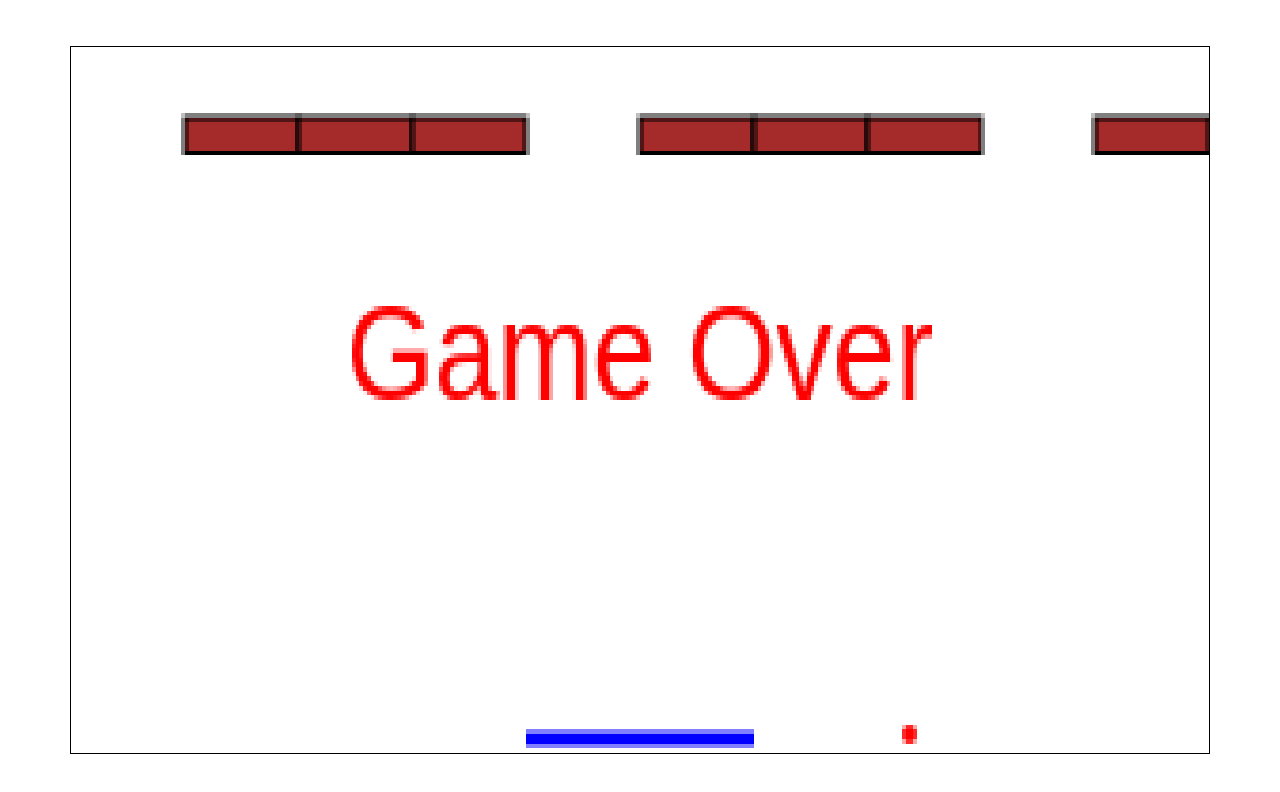
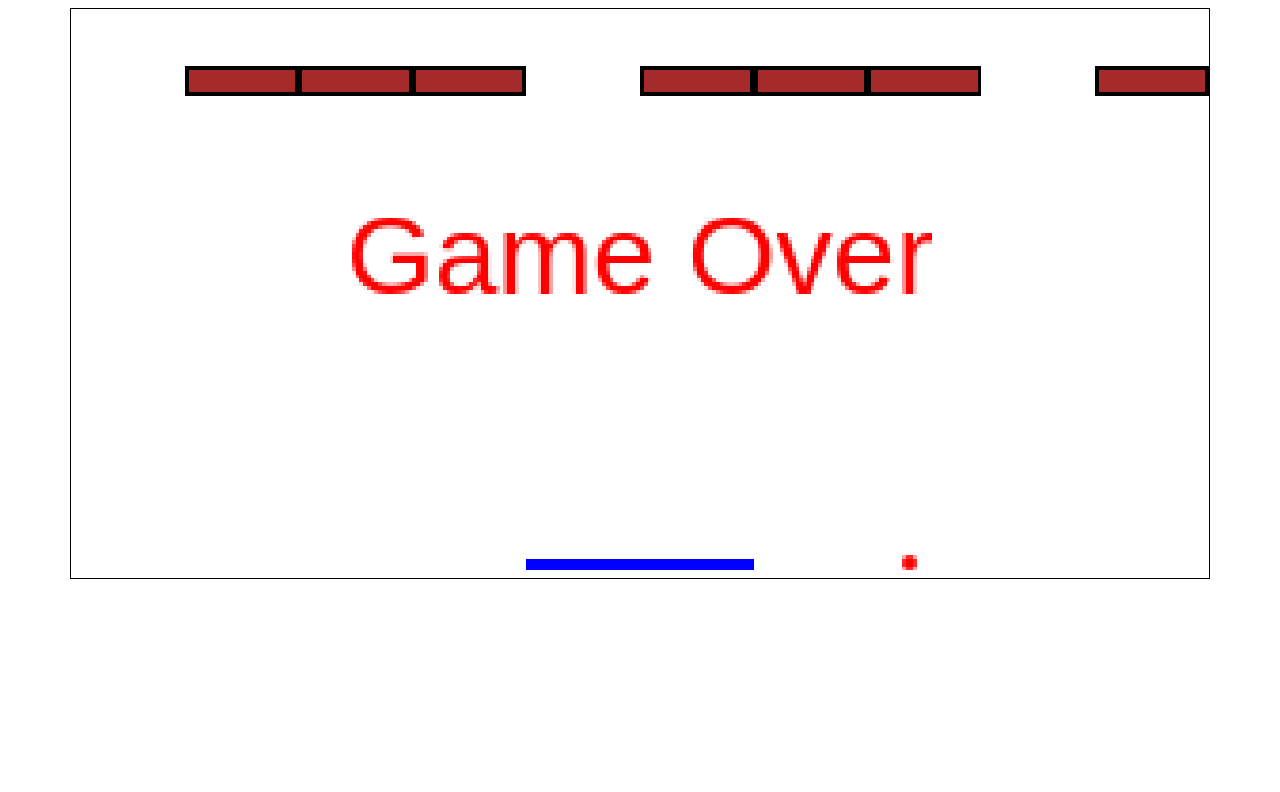
Before and after one commit to adhi30/BrickBlaster, a plain HTML site: page index.html in a window 1280 px wide. Drawn offline with Linux system fonts and the light colour scheme.

Commit message:
Improved rendering

```diff
--- a/index.html
+++ b/index.html
@@ -1,3 +1,4 @@
+<!DOCTYPE html>
 <html>
 <head>
 <title>Brick Breaker</title>
--- a/scripts/ball.js
+++ b/scripts/ball.js
@@ -5,7 +5,6 @@ export default class Ball {
     this.gameWidth = gameObj.gameWidth;
     this.gameHeight = gameObj.gameHeight;
     this.radius = 2;
-    this.bottomPadding = this.gameHeight*0.01;
     this.height = this.radius * 2;
     this.width = this.radius * 2;
     this.init();
@@ -13,19 +12,26 @@ export default class Ball {
 
   init() {
     this.speed = {x: 1, y: 1};
-    this.position = {x: this.gameWidth/2,
-                     y: this.gameHeight/2};
+    this.position = {x: Math.round(this.gameWidth/2),
+                     y: Math.round(this.gameHeight/2)};
+    this.positionBeforeLastUpdate = {x: this.position.x,
+                     y: this.position.y};
   }
 
   draw(ctx) {
+    ctx.clearRect(this.positionBeforeLastUpdate.x-this.radius,this.positionBeforeLastUpdate.y-this.radius,this.width,this.height);
     ctx.fillStyle = "red";
     ctx.beginPath();
     ctx.arc(this.position.x, this.position.y, this.radius, 0, 2*Math.PI, false);
     ctx.fill();
     //console.log(this.position.x, this.position.y);
+
   }
 
   update() {
+
+      this.positionBeforeLastUpdate = {x: this.position.x,
+                     y: this.position.y};
       // collision with walls
       let newX = this.position.x + this.speed.x;
       let newY = this.position.y + this.speed.y;
@@ -52,9 +58,10 @@ export default class Ball {
 
       // collision with bricks
       for (let brick of this.gameObj.brickObjects) {
-          if(brick.broken === false && hasCollisionOccured(this, brick)) {
+          if(brick.isBroken === false && hasCollisionOccured(this, brick)) {
               this.speed.y = this.speed.y * -1;
-              brick.broken = true;
+              brick.isBroken = true;
+              brick.drawOnNextPass = true;
           }
       }
       if(this.position.y > this.gameObj.paddle.position.y)
--- a/scripts/brick.js
+++ b/scripts/brick.js
@@ -1,21 +1,33 @@
 
 export default class Brick {
   constructor(x,y,gameWidth,gameHeight) {
-    this.height = gameHeight*0.05;
-    this.width = gameWidth * 0.1;
+    this.height = Math.round(gameHeight*0.05);
+    this.width = Math.round(gameWidth * 0.1);
     this.position = {x: x,
                      y: y};
-    this.broken = false;
+    this.isBroken = false;
+    this.drawOnNextPass = true;
   }
 
+
   draw(ctx) {
-    if(this.broken === true)
+    if(this.drawOnNextPass !== true)
         return;
 
+    this.drawOnNextPass = false;
+
+    if(this.isBroken === true) {
+        ctx.clearRect(this.position.x, this.position.y, this.width, this.height);
+        return;
+    }
+
+
+    ctx.fillStyle = "black";
+    ctx.lineWidth = 1;
+console.log(ctx.lineWidth);
+    ctx.fillRect(this.position.x, this.position.y, this.width, this.height);
     ctx.fillStyle = "brown";
-    ctx.fillRect(this.position.x, this.position.y, this.width, this.height);
-    ctx.fillStyle = "black";
-    ctx.strokeRect(this.position.x, this.position.y, this.width, this.height);
+    ctx.fillRect(this.position.x+1, this.position.y+1, this.width-2, this.height-2);
   }
 
   update() {
--- a/scripts/game.js
+++ b/scripts/game.js
@@ -32,7 +32,7 @@ class Game {
         this.brickObjects = [];
         this.initializeLevel();
         document.addEventListener("keydown", event => {
-            console.log(event.keyCode);
+            //console.log(event.keyCode);
             switch(event.keyCode) {
                 case 37:
                 case 39:
@@ -52,7 +52,7 @@ class Game {
         let brickArr = levels[this.gameLevel];
         for (let i=0; i<brickArr.length; i++) {
             if(brickArr[i] === 1)
-                this.brickObjects.push(new Brick(i*this.gameWidth*0.1,15,this.gameWidth,this.gameHeight));
+                this.brickObjects.push(new Brick(Math.round(i*this.gameWidth*0.1),15,this.gameWidth,this.gameHeight));
         }
     }
 
@@ -63,19 +63,23 @@ class Game {
         this.gameWon = false;
         this.brickObjects = [];
         this.initializeLevel();
+        this.clearCanvas = true;
         requestAnimationFrame(gameLoop);
     }
 
     draw() {
-
-        this.context.clearRect(0,0,this.gameWidth,this.gameHeight);
+        if(this.clearCanvas === true) {
+            this.context.clearRect(0,0,this.gameWidth,this.gameHeight);
+            this.clearCanvas = false;
+        }
+        //this.context.clearRect(0,0,this.gameWidth,this.gameHeight);
         this.paddle.draw(this.context);
         this.ball.draw(this.context);
 
         let allBricksBroken = true;
         for(let brick of this.brickObjects) {
             brick.draw(this.context);
-            allBricksBroken = allBricksBroken && brick.broken;
+            allBricksBroken = allBricksBroken && brick.isBroken;
         }
 
         if(allBricksBroken) {
@@ -96,14 +100,14 @@ class Game {
         this.context.font = "30px Arial";
         this.context.fillStyle = "red";
         this.context.textAlign = "center";
-        this.context.fillText("Game Over", this.gameWidth/2, this.gameHeight/2);
+        this.context.fillText("Game Over", Math.round(this.gameWidth/2), Math.round(this.gameHeight/2));
     }
 
     drawGameWon() {
         this.context.font = "30px Arial";
         this.context.fillStyle = "red";
         this.context.textAlign = "center";
-        this.context.fillText("You Won", this.gameWidth/2, this.gameHeight/2);
+        this.context.fillText("You Won", Math.round(this.gameWidth/2), Math.round(this.gameHeight/2));
     }
 
 }
--- a/scripts/paddle.js
+++ b/scripts/paddle.js
@@ -2,9 +2,9 @@ export default class Paddle {
   constructor(gameWidth, gameHeight) {
     this.gameWidth = gameWidth;
     this.gameHeight = gameHeight;
-    this.height = gameHeight*0.02;
-    this.bottomPadding = gameHeight*0.01;
-    this.width = gameWidth * 0.2;
+    this.height = Math.round(gameHeight*0.02);
+    this.bottomPadding = Math.round(gameHeight*0.01);
+    this.width = Math.round(gameWidth * 0.2);
     this.maxSpeed = 5;
     this.init();
   }
@@ -12,7 +12,9 @@ export default class Paddle {
   init() {
     this.speed = 0;
     this.position = {x: (this.gameWidth/2) - (this.width/2),
-                     y: this.gameHeight - this.height - this.bottomPadding}
+                     y: this.gameHeight - this.height - this.bottomPadding};
+      this.positionBeforeLastUpdate = {x: this.position.x,
+                     y: this.position.y};
   }
 
   handleKeyDown(event) {
@@ -31,11 +33,14 @@ export default class Paddle {
   }
 
   draw(ctx) {
+    ctx.clearRect(this.positionBeforeLastUpdate.x,this.positionBeforeLastUpdate.y,this.width,this.height);
     ctx.fillStyle = "blue";
     ctx.fillRect(this.position.x, this.position.y, this.width, this.height);
   }
 
   update() {
+      this.positionBeforeLastUpdate = {x: this.position.x,
+                     y: this.position.y};
       let newX = this.position.x + this.speed;
       if(newX < 0)
           newX = 0;
```
